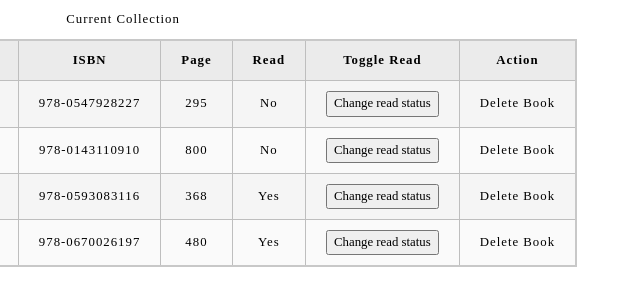
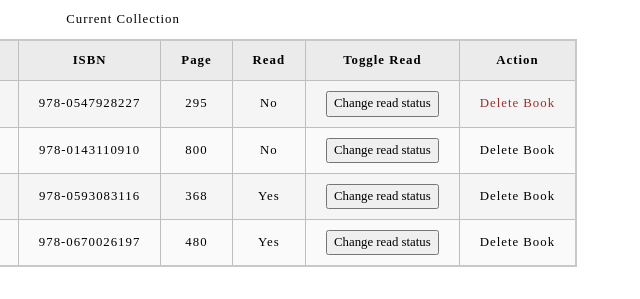
Before and after one commit to clarafuwen/library, a plain HTML site: page index.html in a window 1280 px wide. In both pictures the pointer is over the element 848 px from the left and 103 px from the top of the page. Shown: the full height of the page, 331-971 px from the left. Drawn offline with Linux system fonts and the light colour scheme.

Commit message:
feat: add styles to button cursors
Maybe there is a future version with more styles to make this my personal library.

```diff
--- a/styles.css
+++ b/styles.css
@@ -123,3 +123,12 @@ table {
   caption {
     padding: 10px;
   }
+
+  .toggle_read, .delete_book{
+    cursor: pointer;
+  }
+
+  .delete_book:hover{
+
+    color:brown;
+  }
```
